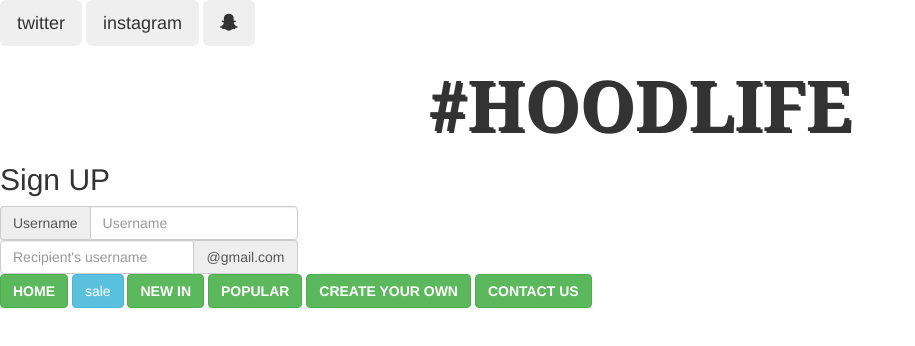
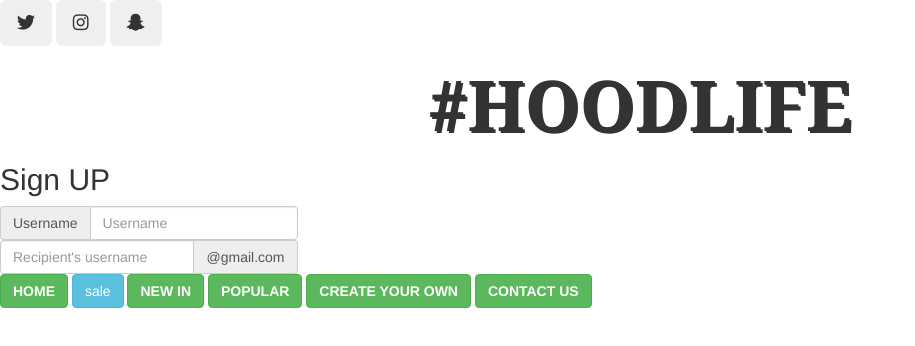
Before and after one commit to loulou19268/loulou19268.github.io, a plain HTML site: page index.html in a window 1280 px wide. Shown: the whole page, without its empty margins (0-915 px from the left). Drawn offline with nearby package versions, Linux system fonts and the light colour scheme.

Commit message:
Update index.html

```diff
--- a/index.html
+++ b/index.html
@@ -12,8 +12,8 @@
 
 
   <div id="social-buttons">
-    <button class="btn btn-lg btn twitter"> twitter</button>
-  <button class="btn btn-lg btn instagram"> instagram</button>
+    <button class="btn btn-lg btn twitter"><i class="fab fa-twitter"></i></button>
+  <button class="btn btn-lg btn instagram"><i class="fab fa-instagram"></i></button>
   <button class="btn btn-lg btn snapchat"><i class="fab fa-snapchat-ghost"></i></button>
 
   </div>
```
